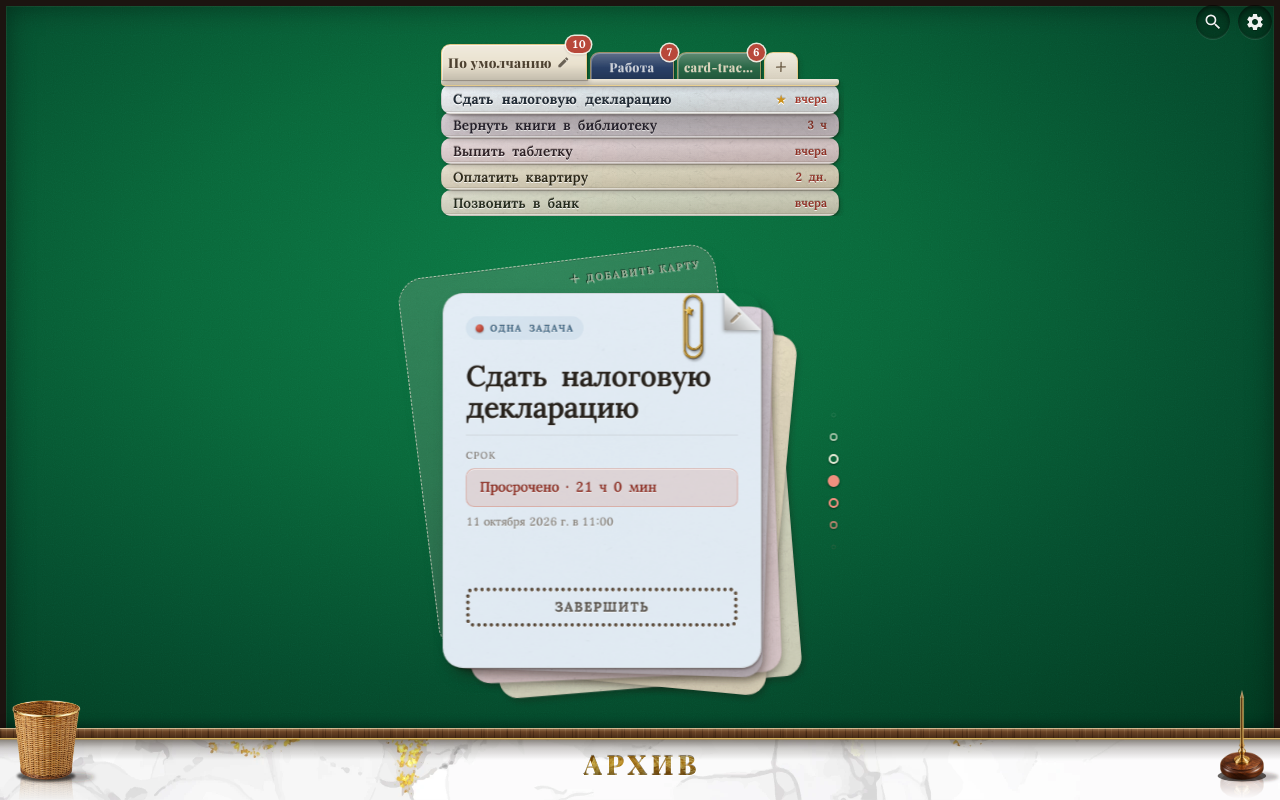
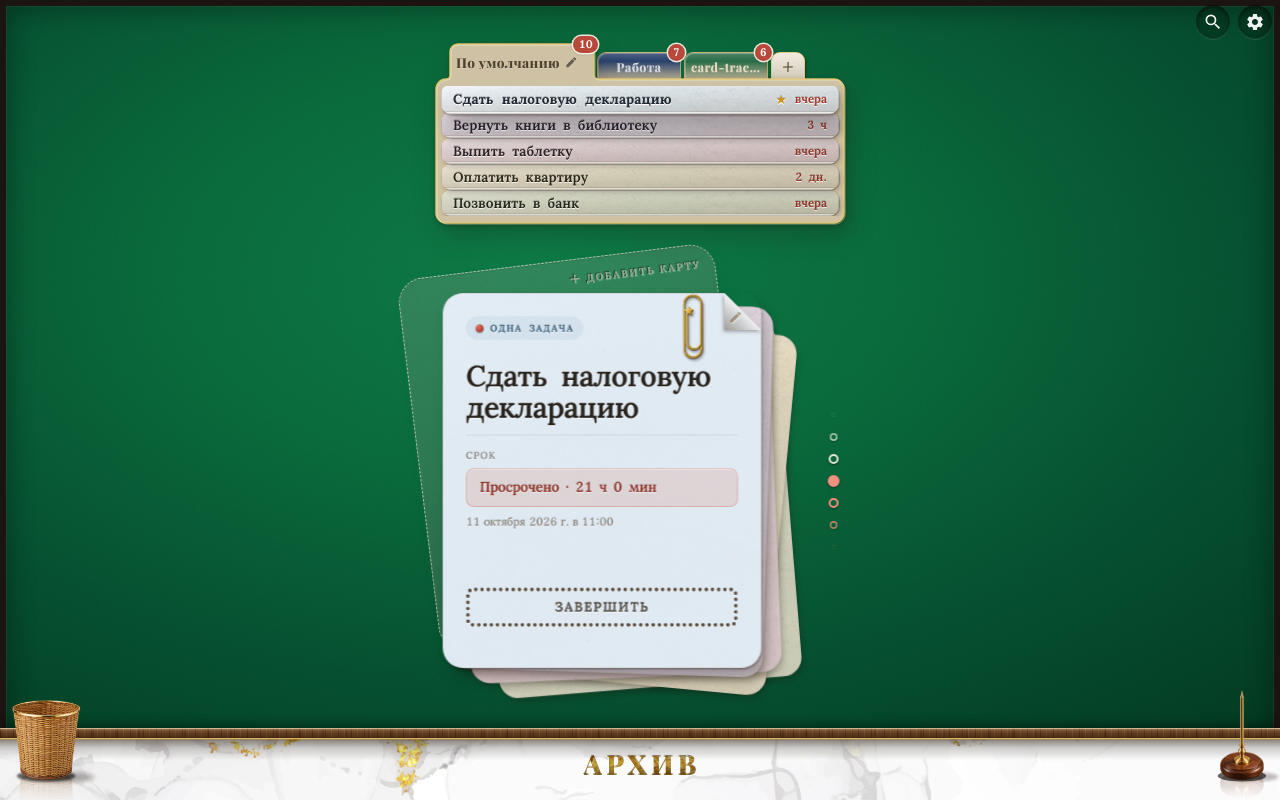
Before and after one commit to goshkomichael239-design/card-tracker, a React (Vite) app: page / in a window 1280 px wide. Built offline with nearby package versions, Linux system fonts and the light colour scheme.

Commit message:
Card file box: the chosen tab and the box are one outlined piece (rounded corners, concave curves into the box), other tabs grow out of the box's material; the box is the default look

```diff
--- /dev/null
+++ b/src/app/fileSilhouette.ts
@@ -0,0 +1,61 @@
+/**
+ * The outline of the card file's box together with the tab of the deck on the
+ * table: one piece, so the tab is part of the box and not stuck on it. Every
+ * corner is rounded, and where the tab meets the box's top edge the outline
+ * flows into it by a small concave curve (as the tab of a real folder does).
+ *
+ * Coordinates: x across, y down, from the top-left of the file; the tab stands
+ * from `tabTop` down, the box's top edge is at `boxTop`.
+ */
+export interface SilhouetteSpec {
+  width: number;
+  bottom: number;
+  boxTop: number;
+  tabTop: number;
+  tabLeft: number;
+  tabRight: number;
+}
+
+/** The outer corners of the box, the tab's top corners and the curve into the box. */
+export const SILHOUETTE_RADIUS = 10;
+export const SILHOUETTE_TAB_RADIUS = 8;
+export const SILHOUETTE_FILLET = 4;
+
+const n = (value: number): string => String(Math.round(value * 100) / 100);
+
+export const buildSilhouettePath = ({
+  width,
+  bottom,
+  boxTop,
+  tabTop,
+  tabLeft,
+  tabRight,
+}: SilhouetteSpec): string => {
+  const r = SILHOUETTE_RADIUS;
+  const rt = Math.min(SILHOUETTE_TAB_RADIUS, (tabRight - tabLeft) / 2);
+  const f = SILHOUETTE_FILLET;
+  // The curve may not run into the box's own corner.
+  const left = Math.max(tabLeft, r + f);
+  const right = Math.min(tabRight, width - r - f);
+
+  return [
+    `M ${n(r)} ${n(boxTop)}`,
+    `H ${n(left - f)}`,
+    `A ${f} ${f} 0 0 0 ${n(left)} ${n(boxTop - f)}`,
+    `V ${n(tabTop + rt)}`,
+    `A ${rt} ${rt} 0 0 1 ${n(left + rt)} ${n(tabTop)}`,
+    `H ${n(right - rt)}`,
+    `A ${rt} ${rt} 0 0 1 ${n(right)} ${n(tabTop + rt)}`,
+    `V ${n(boxTop - f)}`,
+    `A ${f} ${f} 0 0 0 ${n(right + f)} ${n(boxTop)}`,
+    `H ${n(width - r)}`,
+    `A ${r} ${r} 0 0 1 ${n(width)} ${n(boxTop + r)}`,
+    `V ${n(bottom - r)}`,
+    `A ${r} ${r} 0 0 1 ${n(width - r)} ${n(bottom)}`,
+    `H ${n(r)}`,
+    `A ${r} ${r} 0 0 1 0 ${n(bottom - r)}`,
+    `V ${n(boxTop + r)}`,
+    `A ${r} ${r} 0 0 1 ${n(r)} ${n(boxTop)}`,
+    'Z',
+  ].join(' ');
+};
--- a/src/app/fileStyle.ts
+++ b/src/app/fileStyle.ts
@@ -33,7 +33,7 @@ const isStyle = (value: unknown): value is FileStyle =>
 const read = (): FileStyle => {
   const stored = readValue<string>(FILE_STYLE_KEY);
 
-  return isStyle(stored) ? stored : 'current';
+  return isStyle(stored) ? stored : 'box';
 };
 
 let current: FileStyle | null = null;
--- a/src/components/card-switcher/CardFileTabs.tsx
+++ b/src/components/card-switcher/CardFileTabs.tsx
@@ -1,4 +1,4 @@
-import React from 'react';
+import React, { useLayoutEffect, useRef } from 'react';
 
 import { getDeckBack } from '../../app/deckBacks';
 import type { FileStyle } from '../../app/fileStyle';
@@ -21,6 +21,8 @@ export interface CardFileTabsProps {
   hitCounts: Readonly<Record<string, number>> | null;
   /** How the file is put together (see fileStyle.ts). */
   fileStyle: FileStyle;
+  /** Where the tab of the deck on the table stands (for the style "box"). */
+  onActiveTabRect?: (rect: { left: number; width: number } | null) => void;
   /** The colour of the box the edges lie in (the style "box"). */
   bodyColor: string;
   /** The paper and ink of the first card (the style "folder"). */
@@ -76,6 +78,7 @@ export const CardFileTabs: React.FC<CardFileTabsProps> = ({
   activeOverdueCount,
   onOverduePress,
   fileStyle,
+  onActiveTabRect,
   bodyColor,
   activePaper,
   activeInk,
@@ -87,12 +90,64 @@ export const CardFileTabs: React.FC<CardFileTabsProps> = ({
   const activeBack = getDeckBack(
     decks.find((deck) => deck.id === activeDeckId)?.backId,
   );
+  const isBoxFile = fileStyle === 'box';
+  const rowRef = useRef<HTMLDivElement | null>(null);
+
+  // The silhouette of the box needs to know where the chosen tab stands.
+  useLayoutEffect(() => {
+    const row = rowRef.current;
+
+    if (!onActiveTabRect) {
+      return;
+    }
+
+    if (!row || !isBoxFile) {
+      onActiveTabRect(null);
+      return;
+    }
+
+    const report = () => {
+      const tab = row.querySelector<HTMLElement>('[data-active-tab="true"]');
+
+      onActiveTabRect(
+        tab ? { left: tab.offsetLeft, width: tab.offsetWidth } : null,
+      );
+    };
+
+    report();
+
+    if (typeof ResizeObserver === 'undefined') {
+      return;
+    }
+
+    const observer = new ResizeObserver(report);
+
+    observer.observe(row);
+    row.querySelectorAll('[data-active-tab]').forEach((tab) =>
+      observer.observe(tab),
+    );
+
+    return () => observer.disconnect();
+  }, [
+    onActiveTabRect,
+    isBoxFile,
+    activeDeckId,
+    decks,
+    activeOverdueCount,
+    hitCounts,
+  ]);
 
   return (
     <>
       <div
-        className="relative flex items-end gap-[3px] px-[5px]"
-        style={{ height: CARD_FILE_TAB_ROW_HEIGHT }}
+        ref={rowRef}
+        className="relative flex items-end gap-[3px]"
+        style={{
+          height: CARD_FILE_TAB_ROW_HEIGHT,
+          // In the box the first tab stands clear of the box's rounded corner.
+          paddingLeft: isBoxFile ? 14 : 5,
+          paddingRight: isBoxFile ? 14 : 5,
+        }}
       >
         {decks.map((deck) => {
           const back = getDeckBack(deck.backId);
@@ -117,12 +172,14 @@ export const CardFileTabs: React.FC<CardFileTabsProps> = ({
           return (
             <div
               key={deck.id}
+              data-active-tab={isActive ? 'true' : undefined}
               className="relative flex min-w-0"
               style={{
                 flex: isActive ? '0 1 auto' : '1 1 0',
                 maxWidth: isActive ? '62%' : 84,
                 minWidth: isActive ? 0 : 30,
-                zIndex: isActive ? 3 : 1,
+                // In the box the others stand behind its front edge.
+                zIndex: isActive ? 3 : isBoxFile ? 0 : 1,
               }}
             >
             <button
@@ -138,13 +195,21 @@ export const CardFileTabs: React.FC<CardFileTabsProps> = ({
                 alignSelf: 'flex-end',
                 height: isActive ? ACTIVE_HEIGHT : QUIET_HEIGHT,
                 borderRadius: isFlat ? 0 : '9px 9px 0 0',
-                borderTop: isFlat ? 0 : GOLD_EDGE,
-                borderLeft: isFlat ? 0 : GOLD_EDGE,
-                borderRight: isFlat ? 0 : GOLD_EDGE,
-                backgroundColor: isFlat ? 'transparent' : tabColor,
-                backgroundImage: isFlat
+                // The chosen tab of the box is part of its outline: it has no
+                // body of its own, the box's material shows through it.
+                borderTop: isFlat || (isBoxFile && isActive) ? 0 : GOLD_EDGE,
+                borderLeft: isFlat || (isBoxFile && isActive) ? 0 : GOLD_EDGE,
+                borderRight: isFlat || (isBoxFile && isActive) ? 0 : GOLD_EDGE,
+                backgroundColor:
+                  isFlat || (isBoxFile && isActive) ? 'transparent' : tabColor,
+                // The other tabs of the box keep their own colour at the top
+                // and take the box's colour towards the foot: they grow out of
+                // the same material.
+                backgroundImage: isFlat || (isBoxFile && isActive)
                   ? 'none'
-                  : 'linear-gradient(180deg, rgba(255,255,255,0.3) 0%, rgba(255,255,255,0) 55%, rgba(0,0,0,0.16) 100%)',
+                  : isBoxFile
+                    ? `linear-gradient(180deg, rgba(255,255,255,0.2) 0%, rgba(255,255,255,0) 30%, ${bodyColor} 96%)`
+                    : 'linear-gradient(180deg, rgba(255,255,255,0.3) 0%, rgba(255,255,255,0) 55%, rgba(0,0,0,0.16) 100%)',
                 color: isFlat
                   ? isActive
                     ? '#FFF6D6'
@@ -154,11 +219,19 @@ export const CardFileTabs: React.FC<CardFileTabsProps> = ({
                   ? isActive
                     ? 'inset 0 -2px 0 rgba(232,201,120,0.95)'
                     : 'none'
+                  : isBoxFile
+                    ? isActive
+                      ? 'none'
+                      : 'inset 1px 1px 0 rgba(255,255,255,0.3)'
                   : isActive
                     ? 'var(--shadow-0), inset 1px 1px 0 rgba(255,255,255,0.5)'
                     : 'var(--shadow-0), inset 1px 1px 0 rgba(255,255,255,0.35)',
                 filter:
-                  isActive || isFlat ? 'none' : 'brightness(0.86) saturate(0.9)',
+                  isActive || isFlat
+                    ? 'none'
+                    : isBoxFile
+                      ? 'brightness(0.9) saturate(0.95)'
+                      : 'brightness(0.86) saturate(0.9)',
                 opacity: isDimmed ? 0.5 : 1,
                 transition:
                   'height 200ms cubic-bezier(0.2, 0.8, 0.2, 1), opacity 200ms ease-out, filter 200ms ease-out',
--- a/src/components/card-switcher/CardSwitcher.tsx
+++ b/src/components/card-switcher/CardSwitcher.tsx
@@ -1,9 +1,10 @@
-import React, { useEffect, useRef } from 'react';
+import React, { useEffect, useRef, useState } from 'react';
 
 import cardboardTexture from '../../assets/cardboard.avif';
 import { getCardPalette, type VisualCard } from '../../app/cardTheme';
 import { getDeckBack } from '../../app/deckBacks';
 import { useFileStyle } from '../../app/fileStyle';
+import { buildSilhouettePath } from '../../app/fileSilhouette';
 import {
   CARD_FILE_TAB_ROW_HEIGHT,
 } from './cardSwitcherConfig';
@@ -107,7 +108,17 @@ export const CardSwitcher: React.FC<CardSwitcherProps> = ({
   const activePalette = activeCard ? getCardPalette(activeCard) : null;
   // The box the edges lie in: the deck's back (or, for a deck with plain
   // paper, a warm cardboard), or dark leather for every deck.
-  const isBox = fileStyle === 'box' || fileStyle === 'leather';
+  // The leather box is a plain body behind the edges; the "box" is one piece
+  // with the chosen tab (see fileSilhouette.ts).
+  const isBox = fileStyle === 'leather';
+  const isSilhouette = fileStyle === 'box';
+  const [tabRect, setTabRect] = useState<{ left: number; width: number } | null>(
+    null,
+  );
+  const [fileSize, setFileSize] = useState<{ width: number; height: number }>({
+    width: 0,
+    height: 0,
+  });
   const bodyColor =
     (activeBack.paper?.backgroundColor as string | undefined) ?? '#cfc2a4';
   const boxStyle: React.CSSProperties =
@@ -316,6 +327,28 @@ export const CardSwitcher: React.FC<CardSwitcherProps> = ({
     isEnabled: cards.length > 1,
   });
 
+  // The size of the whole file, for the silhouette of the box.
+  useEffect(() => {
+    const element = switcherRef.current;
+
+    if (!element || typeof ResizeObserver === 'undefined') {
+      return;
+    }
+
+    const measure = () =>
+      setFileSize({
+        width: element.offsetWidth,
+        height: element.offsetHeight,
+      });
+
+    measure();
+
+    const observer = new ResizeObserver(measure);
+
+    observer.observe(element);
+    return () => observer.disconnect();
+  }, []);
+
   const rows = Array.from({ length: copies }, (_, copy) =>
     cards.map((card) => ({ card, copy })),
   ).flat();
@@ -330,6 +363,22 @@ export const CardSwitcher: React.FC<CardSwitcherProps> = ({
         width: isPhone ? '100%' : `min(${CARD_FILE_MAX_WIDTH}px, 100%)`,
       }}
     >
+      {isSilhouette && tabRect && fileSize.width > 0 && (
+        <FileSilhouette
+          path={buildSilhouettePath({
+            width: fileSize.width,
+            bottom: fileSize.height + 7,
+            boxTop: CARD_FILE_TAB_ROW_HEIGHT - 1,
+            tabTop: 0,
+            tabLeft: tabRect.left,
+            tabRight: tabRect.left + tabRect.width,
+          })}
+          material={boxStyle}
+          width={fileSize.width}
+          height={fileSize.height + 7}
+        />
+      )}
+
       {isBox && (
         <div
           aria-hidden="true"
@@ -350,6 +399,7 @@ export const CardSwitcher: React.FC<CardSwitcherProps> = ({
 
       <CardFileTabs
         fileStyle={fileStyle}
+        onActiveTabRect={setTabRect}
         bodyColor={bodyColor}
         activePaper={activePalette?.paper ?? '#F7F2E8'}
         activeInk={activePalette?.ink ?? '#3F3932'}
@@ -527,3 +577,64 @@ export const CardSwitcher: React.FC<CardSwitcherProps> = ({
     </div>
   );
 };
+
+interface FileSilhouetteProps {
+  path: string;
+  material: React.CSSProperties;
+  width: number;
+  height: number;
+}
+
+/**
+ * The box of the card file with the chosen deck's tab, as one piece: the back's
+ * material cut to the outline, a lit upper edge and a thin gilt line round it,
+ * and its shadow following the outline.
+ */
+const FileSilhouette: React.FC<FileSilhouetteProps> = ({
+  path,
+  material,
+  width,
+  height,
+}) => (
+  <div
+    aria-hidden="true"
+    className="pointer-events-none absolute left-0 top-0"
+    style={{
+      width,
+      height,
+      zIndex: 1,
+      filter:
+        'drop-shadow(1px 2px 2px rgba(28,18,10,0.28)) drop-shadow(5px 10px 12px rgba(28,18,10,0.26))',
+    }}
+  >
+    <div
+      className="absolute inset-0"
+      style={{
+        ...material,
+        clipPath: `path('${path}')`,
+      }}
+    />
+    <svg
+      className="absolute inset-0 overflow-visible"
+      width={width}
+      height={height}
+      viewBox={`0 0 ${width} ${height}`}
+    >
+      <path
+        d={path}
+        fill="none"
+        stroke="rgba(232,200,112,0.95)"
+        strokeWidth="1.5"
+        strokeLinejoin="round"
+      />
+      <path
+        d={path}
+        fill="none"
+        stroke="rgba(255,244,200,0.35)"
+        strokeWidth="1"
+        transform="translate(1.2 1.2)"
+        style={{ mixBlendMode: 'screen' }}
+      />
+    </svg>
+  </div>
+);
```
